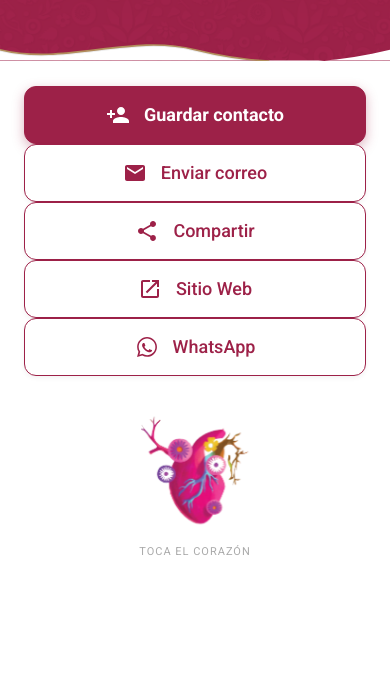
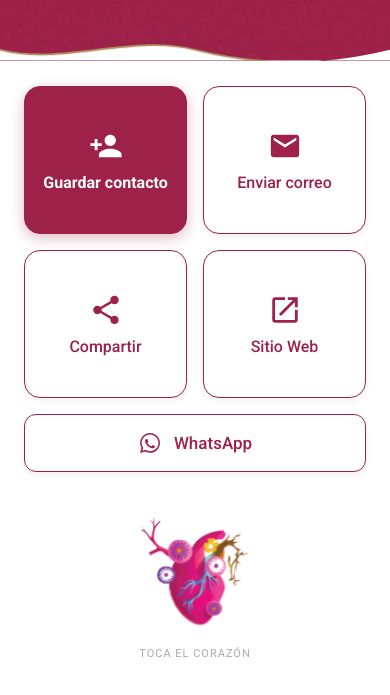
Before and after one commit to SedemaOficina/XimenaMarvan, a plain HTML site: page index.html in a window 390 px wide. Shown: the part 267-962 px from the top of the page. Drawn offline with Linux system fonts and the light colour scheme.

Commit message:
Update styles.css

```diff
--- a/styles.css
+++ b/styles.css
@@ -29,7 +29,7 @@ body {
 /* 1. HEADER */
 .top-bar {
   background: var(--blanco);
-  height: 70px; /* Un poco más alto para que el logo se vea bien */
+  height: 70px;
   display: flex;
   align-items: center;
   justify-content: center;
@@ -39,17 +39,16 @@ body {
   box-shadow: 0 2px 8px rgba(0,0,0,0.05);
 }
 .top-bar img {
-  height: 50px; /* Logo más grande */
+  height: 50px;
   width: auto;
 }
 
-/* 2. HERO SECTION (Lo Rojo) */
+/* 2. HERO SECTION */
 .hero {
   color: var(--blanco);
   position: relative;
   background: url('patron_rojo.jpg') center/cover no-repeat;
   overflow: hidden;
-  /* Centrado vertical del contenido dentro del rojo */
   display: flex;
   flex-direction: column;
 }
@@ -60,31 +59,25 @@ body {
   background: rgba(157, 33, 72, 0.85);
 }
 
-/* El contenido (Texto + Foto) */
 .hero-content {
   position: relative;
-  /* Aumenté el padding superior para bajar visualmente todo el bloque al centro */
   padding-top: 35px;
   padding-bottom: 25px;
-  /* Esto asegura que esté centrado visualmente respecto a la curva */
   animation: heroIn .7s ease-out .1s both;
   width: 100%;
 }
 
 .hero-grid {
   display: grid;
-  /* Columna texto flexible, Columna foto automática */
   grid-template-columns: 1fr auto;
   gap: 15px;
   align-items: center;
 }
 
-/* --- TIPOGRAFÍA DE ALTO IMPACTO (GRANDE) --- */
-
-/* Nombre */
+/* TIPOGRAFÍA GRANDE */
 h1 {
   font-family: 'Roboto', sans-serif;
-  font-weight: 900; /* Black */
+  font-weight: 900;
   margin: 0 0 5px;
   line-height: 1.0;
   letter-spacing: -0.5px;
@@ -92,41 +85,35 @@ h1 {
 h1 .line {
   display: block;
   white-space: nowrap;
-  /* Tamaño base 38px, crece hasta 56px. Muy legible. */
   font-size: clamp(38px, 9.5vw, 56px);
 }
 
-/* Cargo */
 .role {
   color: var(--dorado-light);
   font-weight: 700;
   margin: 8px 0 6px;
-  /* Tamaño aumentado significativamente */
   font-size: 19px;
   text-transform: uppercase;
   letter-spacing: 0.8px;
   text-shadow: 0 1px 3px rgba(0,0,0,0.3);
 }
 
-/* Adscripción */
 .org {
   margin: 2px 0 0;
   opacity: 1;
-  /* Aumentado a 15px para que se lea sin esfuerzo */
   font-size: 15px;
   line-height: 1.3;
   font-weight: 400;
 }
 
-/* FOTO (Aumentada un 25%) */
+/* FOTO */
 .avatar {
-  /* De 105px pasamos a 130px */
   width: 130px;
   height: 130px;
   border-radius: 50%;
   object-fit: cover;
   object-position: top center;
-  border: 4px solid var(--blanco); /* Borde un poco más grueso por el tamaño */
+  border: 4px solid var(--blanco);
   box-shadow: 0 6px 16px rgba(0,0,0,0.3);
   background: #ddd;
 }
@@ -146,7 +133,7 @@ h1 .line {
   filter: drop-shadow(0 2px 2px rgba(0,0,0,0.15));
 }
 
-/* 4. BOTONES */
+/* 4. BOTONES GRID SYSTEM */
 .actions-bg {
   background-color: var(--blanco);
   padding: 25px 0 40px;
@@ -158,60 +145,85 @@ h1 .line {
   }
 }
 
-.actions {
-  display: flex;
-  flex-direction: column;
-  gap: 16px; /* Más separación entre botones grandes */
-  max-width: 450px; /* Un poco más ancho */
+/* GRID DE ACCIONES */
+.actions-grid {
+  display: grid;
+  grid-template-columns: 1fr 1fr;
+  gap: 16px;
+  max-width: 500px;
   margin: 0 auto;
 }
 
-/* ESTILO DE BOTÓN GRANDE */
+/* ESTILO BASE BOTÓN */
 .btn {
   display: flex;
-  align-items: center;
-  justify-content: center;
-  gap: 14px;
   text-decoration: none;
   font-family: inherit;
-
-  /* Fuente aumentada a 18px */
-  font-size: 18px;
+  font-size: 16px;
   cursor: pointer;
   width: 100%;
   font-weight: 500;
-
-  border-radius: 12px;
-
-  /* Botones más altos (Padding aumentado) */
-  padding: 16px 20px;
-
+  border-radius: 16px; /* Bordes redondeados modernos */
   border: 1.5px solid var(--guinda);
   background: var(--blanco);
   color: var(--guinda);
-
-  box-shadow: 0 2px 5px rgba(0,0,0,0.05);
+  box-shadow: 0 3px 6px rgba(0,0,0,0.06);
   transition: all 0.2s ease;
   user-select: none;
   -webkit-tap-highlight-color: transparent;
   animation: btnIn .5s ease both;
+
+  /* Centrar contenido */
+  align-items: center;
+  justify-content: center;
+}
+
+/* MODIFICADOR: BOTÓN CUADRADO */
+.btn.square {
+  flex-direction: column;
+  text-align: center;
+  gap: 10px;
+  /* Proporción casi cuadrada */
+  aspect-ratio: 1.1 / 1;
+  padding: 10px;
+}
+
+/* Iconos grandes en botones cuadrados */
+.btn.square .icon svg {
+  width: 34px;
+  height: 34px;
+}
+
+/* MODIFICADOR: BOTÓN ANCHO (WhatsApp) */
+.btn.wide {
+  /* Ocupa las dos columnas */
+  grid-column: 1 / -1;
+  flex-direction: row;
+  gap: 12px;
+  padding: 16px 20px;
+  font-size: 17px;
+  border-radius: 12px;
+}
+/* Icono normal en botón ancho */
+.btn.wide .icon svg {
+  width: 24px;
+  height: 24px;
 }
 
 .btn:hover {
   background-color: var(--marfil);
   transform: translateY(-2px);
-  box-shadow: 0 4px 10px rgba(157, 33, 72, 0.15);
+  box-shadow: 0 4px 12px rgba(157, 33, 72, 0.15);
 }
-
 .btn:active { transform: scale(0.98); }
 
-/* BOTÓN DESTACADO (Primary) */
+/* Primary (Guardar Contacto) */
 .btn.primary {
   background-color: var(--guinda);
   color: var(--blanco);
   border: 1.5px solid var(--guinda);
-  font-weight: 700; /* Bold */
-  box-shadow: 0 4px 12px rgba(157, 33, 72, 0.35);
+  font-weight: 700;
+  box-shadow: 0 4px 14px rgba(157, 33, 72, 0.3);
 }
 .btn.primary:hover {
   background-color: #851b3d;
@@ -219,21 +231,21 @@ h1 .line {
 }
 .btn.primary .icon svg { color: var(--blanco); }
 
-/* Iconos ajustados al nuevo tamaño de texto */
-.icon svg { width: 24px; height: 24px; display: block; flex-shrink: 0; }
+/* Animación en cascada */
+.actions-grid .btn:nth-child(1) { animation-delay: .1s; }
+.actions-grid .btn:nth-child(2) { animation-delay: .15s; }
+.actions-grid .btn:nth-child(3) { animation-delay: .20s; }
+.actions-grid .btn:nth-child(4) { animation-delay: .25s; }
+.actions-grid .btn:nth-child(5) { animation-delay: .30s; } /* WhatsApp */
 
-/* Cascada */
-.actions .btn:nth-child(1) { animation-delay: .1s; }
-.actions .btn:nth-child(2) { animation-delay: .15s; }
-.actions .btn:nth-child(3) { animation-delay: .20s; }
-.actions .btn:nth-child(4) { animation-delay: .25s; }
-.actions .btn:nth-child(5) { animation-delay: .30s; }
+/* Icono base */
+.icon svg { display: block; flex-shrink: 0; }
 
 /* 5. CORAZÓN */
 .hero-heart {
   display: block;
-  margin: 30px auto 5px;
-  width: clamp(100px, 20vw, 150px); /* Corazón también un poco más grande */
+  margin: 35px auto 5px;
+  width: clamp(100px, 20vw, 150px);
   height: auto;
   animation: heartbeat 2s ease-in-out infinite;
   cursor: pointer;
@@ -249,7 +261,7 @@ h1 .line {
 
 @keyframes heroIn { from {opacity:0; transform:translateY(15px)} to {opacity:1; transform:none} }
 @keyframes draw { to { stroke-dashoffset: 0; } }
-@keyframes btnIn { from {opacity:0; transform:translateY(10px)} to {opacity:1; transform:none} }
+@keyframes btnIn { from {opacity:0; transform:scale(0.9)} to {opacity:1; transform:none} }
 @keyframes heartbeat {
   0% { transform: scale(1); }
   14% { transform: scale(1.12); }
```
